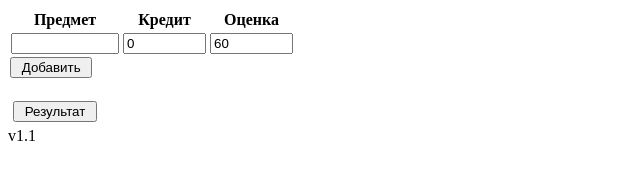
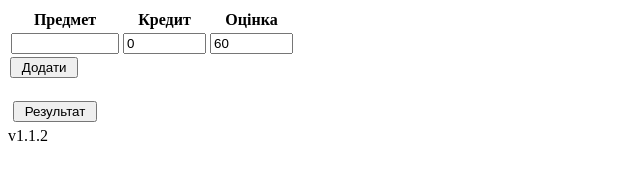
Before and after one commit to vladyslav-kurenko-nure/rating-nure, a plain HTML site: page index.html in a window 1280 px wide. Shown: the full height of the page, 0-640 px from the left. Drawn offline with nearby package versions, Linux system fonts and the light colour scheme.

Commit message:
Update index.html

```diff
--- a/index.html
+++ b/index.html
@@ -72,7 +72,7 @@
       <tr>
         <th>Предмет</th>
         <th>Кредит</th>
-        <th>Оценка</th>
+        <th>Оцінка</th>
       </tr>
       <tr>
         <td><input type="text" autocomplete="off" class="textsub" value=""></td>
@@ -81,9 +81,9 @@
       </tr>
     </table>
 
-    <input type="button" id="addbutton" value=" Добавить " onclick="addButtonClick()">
+    <input type="button" id="addbutton" value=" Додати " onclick="addButtonClick()">
     <br><br>
     <input type="button" id="okbutton" value=" Результат " onclick="okButtonClick()">
-    <footer>v1.1</footer>
+    <footer>v1.1.2</footer>
   </body>
 </html>
```
